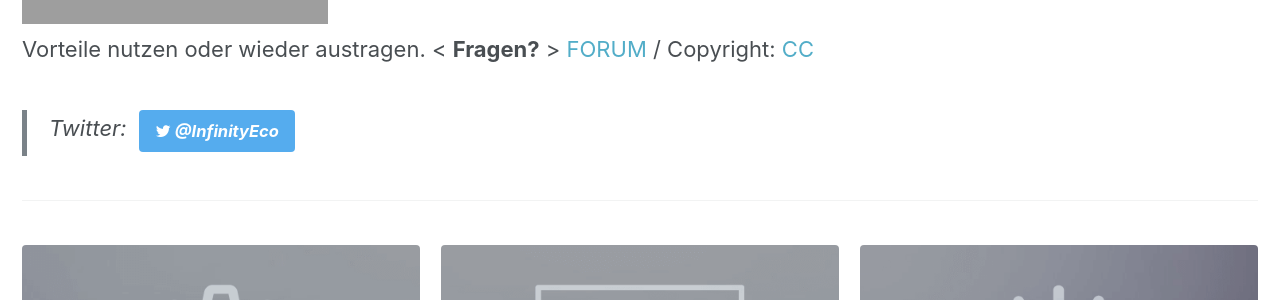
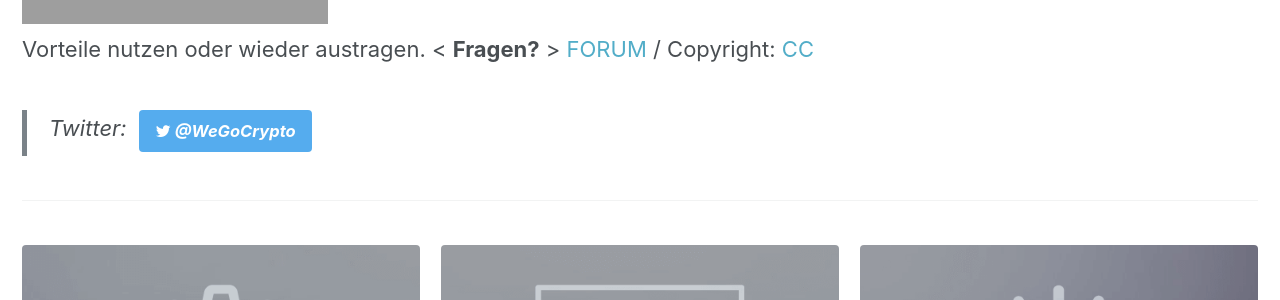
Before and after one commit to infinity-economics/WhitePaper, a Jekyll site: the page built from _pages/home.md, in a window 1280 px wide. Shown: the part 728-1028 px from the top of the page. Built offline with Jekyll 4.4.1, drawn with Linux system fonts in a browser that asks for light colours; grey boxes are pictures that could not be loaded.

Commit message:
Update home.md

```diff
--- a/_pages/home.md
+++ b/_pages/home.md
@@ -40,7 +40,7 @@ intro:
 <iframe class="ktv2" src="https://klicktipp.s3.amazonaws.com/userimages/27858/forms/59928/1dw8zmpxz8z84a3.html"
 style="position:relative;display:inline-block;border:none;background:transparent none no-repeat scroll 0 0;margin:0;" width="306" height="62" scrolling="no"></iframe>
 Vorteile nutzen oder wieder austragen.  < **Fragen?** > [FORUM](https://forum.INFINITY.Community){:target="_blank"} / Copyright: [CC](https://creativecommons.org/licenses/by-sa/4.0/deed.de){:target="_blank"}
- > Twitter:&nbsp; [<i class="fa fa-twitter"></i> @InfinityEco](https://twitter.com/InfinityEco){:target="_blank"}{: .btn .btn--twitter}
+ > Twitter:&nbsp; [<i class="fa fa-twitter"></i> @WeGoCrypto](https://twitter.com/WeGoCrypto){:target="_blank"}{: .btn .btn--twitter}
 
 {% include feature_row id="intro" type="center" %}
 
```
